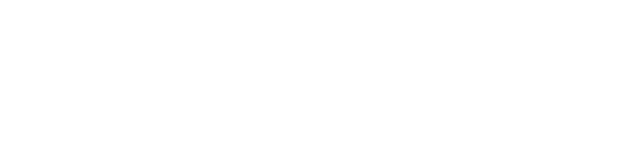
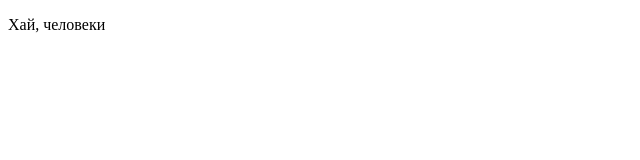
Before and after one commit to FannnZoNe/first-project, a plain HTML site: page index.html in a window 1280 px wide. Shown: the whole page, without its empty margins (0-640 px from the left). Drawn offline with Linux system fonts and the light colour scheme.

Commit message:
Новый коммит1

```diff
--- a/index.html
+++ b/index.html
@@ -6,6 +6,10 @@
     <title>Document</title>
 </head>
 <body>
-
+    <div>
+        <p>
+            Хай, человеки
+        </p>
+    </div>
 </body>
 </html>
```
